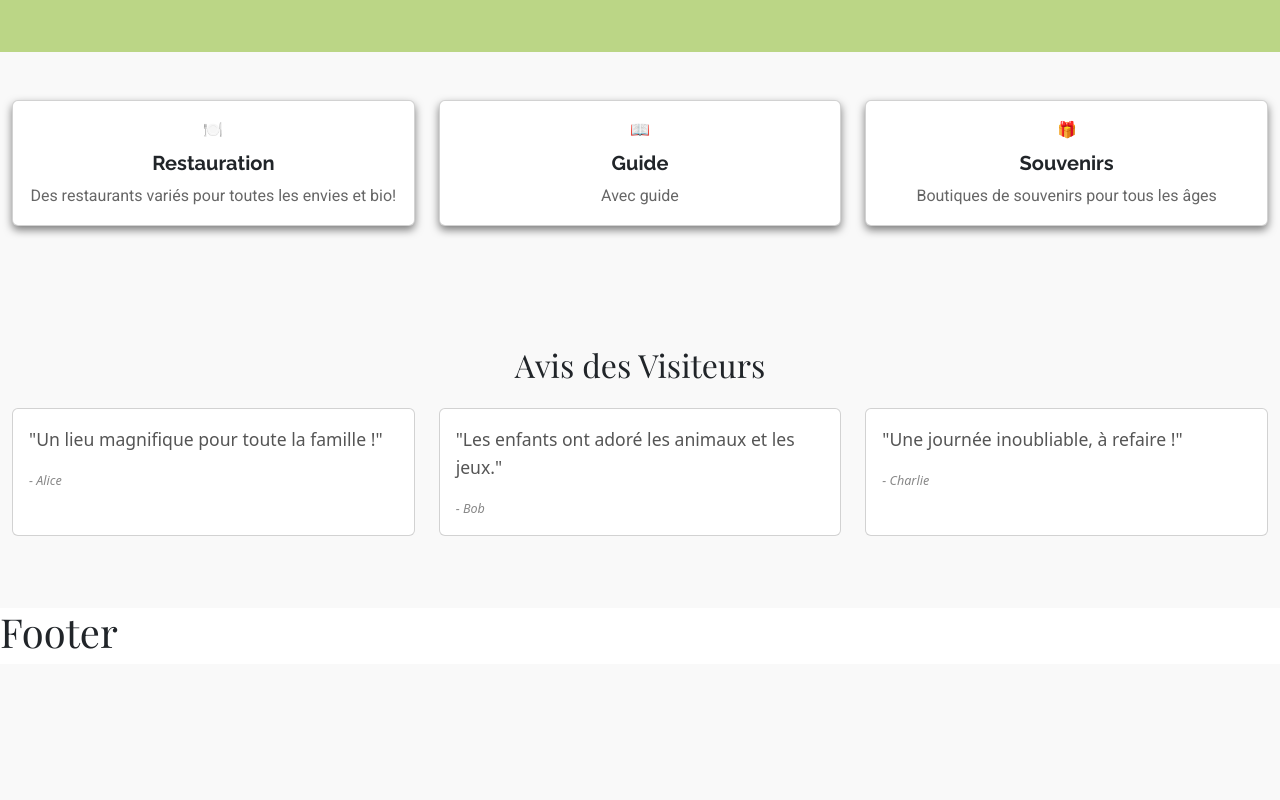
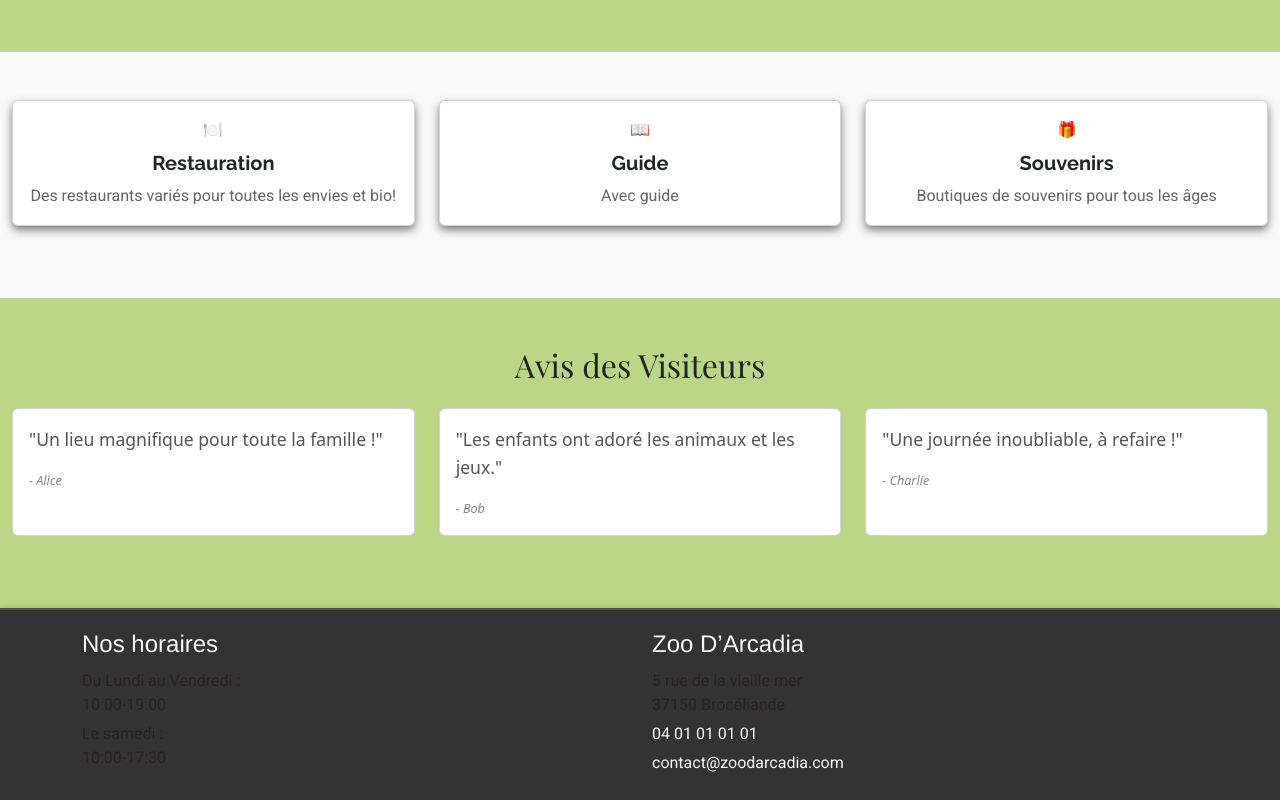
Before and after one commit to Agellid03/ZooArcadiaa, a React (Create React App) app in the folder frontend/: page / in a window 1280 px wide. Shown: the part 726-1526 px from the top of the page. Before the commit the page ends 1390 px from the top, so only its background shows below. Built offline with nearby package versions, Linux system fonts and the light colour scheme.

Commit message:
Création Footer.jsx et stylisation du composant

```diff
--- a/frontend/src/App.css
+++ b/frontend/src/App.css
@@ -14,6 +14,7 @@ html {
   font-family: var(--text-content);
   color: var(--dark);
   background-color: #f9f9f9; /* Couleur de fond neutre */
+
 }
 
 /* Conteneur principal de l'application */
--- a/frontend/src/components/footer/Footer.jsx
+++ b/frontend/src/components/footer/Footer.jsx
@@ -1,8 +1,55 @@
-import React from 'react';
+import React from "react"; // Importation de React pour créer le composant
+import { Col, Container, Row } from "reactstrap"; // Composants Bootstrap pour structurer la mise en page
+import "../footer/footer.css"; // Importation du fichier CSS spécifique au footer
 
+/**
+ * Composant Footer
+ * Ce composant représente le bas de page du site avec des informations utiles :
+ * - Horaires d'ouverture
+ * - Adresse et coordonnées de contact
+ */
 const Footer = () => {
   return (
-    <h1>Footer</h1>
+    <footer className="footer"> {/* Section footer avec une classe CSS dédiée */}
+      <Container> {/* Conteneur Bootstrap pour centrer et structurer le contenu */}
+        <Row> {/* Ligne Bootstrap pour diviser le footer en colonnes */}
+          {/* Colonne : Horaires d'ouverture */}
+          <Col xs="12" md="6"> {/* Colonne responsive (12 colonnes sur mobile, 6 sur desktop) */}
+            <h5>Nos horaires</h5> {/* Titre de la section */}
+            <p>
+              Du Lundi au Vendredi :<br />
+              10:00-19:00 {/* Heures d'ouverture en semaine */}
+            </p>
+            <p>
+              Le samedi :<br />
+              10:00-17:30 {/* Heures d'ouverture le samedi */}
+            </p>
+          </Col>
+
+          {/* Colonne : Coordonnées de contact */}
+          <Col xs="12" md="6"> {/* Deuxième colonne avec l'adresse et les contacts */}
+            <h5>Zoo D’Arcadia</h5> {/* Titre de la section */}
+            <p>
+              5 rue de la vieille mer<br />
+              37150 Brocéliande
+            </p>
+            {/* Lien cliquable pour le numéro de téléphone */}
+            <p>
+              <a href="tel:0401010101" className="footer-link">
+                04 01 01 01 01
+              </a>
+            </p>
+            {/* Lien cliquable pour l'adresse email */}
+            <p>
+              <a href="mailto:contact@zoodarcadia.com" className="footer-link">
+                contact@zoodarcadia.com
+              </a>
+            </p>
+          </Col>
+        </Row>
+      </Container>
+    </footer>
   );
-}
-export default Footer;
+};
+
+export default Footer; // Exportation du composant pour l'utiliser dans d'autres parties du site
--- /dev/null
+++ b/frontend/src/components/footer/footer.css
@@ -0,0 +1,40 @@
+.footer {
+  background-color: var(--primary-dark, #333); /* Couleur de fond */
+  color: var(--light, #fff); /* Couleur du texte */
+  padding: 20px 0;
+  font-family: var(--body-font, Arial, sans-serif);
+  border-top: 2px solid var(--secondary, #555); /* Séparation visuelle */
+  box-shadow: 0 -2px 5px rgba(0, 0, 0, 0.1); /* Ombre subtile */
+}
+
+.footer h5 {
+  font-size: 1.5rem;
+  margin-bottom: 10px;
+  font-family: var(--title-font, "Helvetica Neue", sans-serif);
+}
+
+.footer p {
+  margin: 5px 0;
+  line-height: 1.5;
+}
+
+.footer a {
+  color: var(--light, #fff);
+  text-decoration: none;
+  transition: color 0.3s ease;
+}
+
+.footer a:hover {
+  color: var(--secondary, #f0a500); /* Couleur de survol */
+}
+
+@media (max-width: 768px) {
+  .footer h5,
+  .footer p {
+    text-align: center;
+  }
+
+  .footer > .row {
+    gap: 20px; /* Ajout d'un espace entre les colonnes */
+  }
+}
--- a/frontend/src/routes/AppRouter.jsx
+++ b/frontend/src/routes/AppRouter.jsx
@@ -21,7 +21,7 @@ const AppRouter = () => {
           <Route path="/contact" element={<Contacts />} />
         </Routes>
       </div>
-      <Footer />
+       <Footer />
     </div>
   );
 };
--- a/frontend/src/styles/reviewsSection.css
+++ b/frontend/src/styles/reviewsSection.css
@@ -1,5 +1,5 @@
 .reviews_section {
-  background-color: #f9f9f9;
+  background-color: var(--secondary-color);
   padding: 20px 0;
 }
 
```
